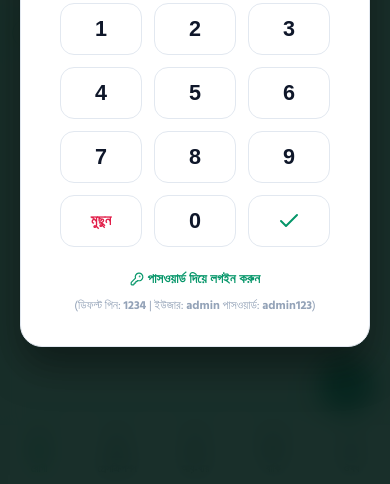
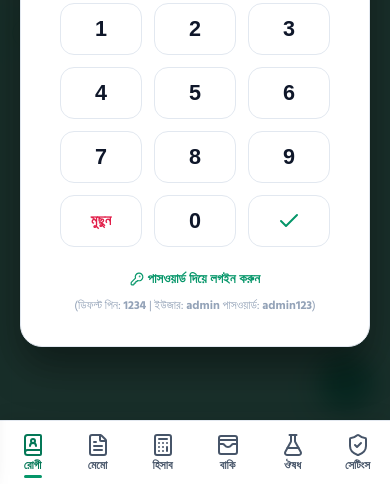
Before and after one commit to abu-hourira/akhi_homeo_hall, a plain HTML site: page index.html in a window 390 px wide. Shown: the part 360-844 px from the top of the page. Drawn offline with nearby package versions, Linux system fonts and the light colour scheme.

Commit message:
Refine bottom navigation bar with 6 core tabs for mobile view

```diff
--- a/index.html
+++ b/index.html
@@ -731,7 +731,7 @@
     <i data-lucide="plus"></i>
   </button>
 
-  <!-- Mobile Bottom Navigation Bar -->
+  <!-- Mobile Bottom Navigation Bar (নিচের মূল নেভিগেশন বার) -->
   <nav class="mobile-bottom-nav">
     <button class="bottom-nav-btn active" data-tab="tab-patients" onclick="switchTab('tab-patients')">
       <i data-lucide="book-user"></i>
@@ -739,11 +739,11 @@
     </button>
     <button class="bottom-nav-btn" data-tab="tab-prescriptions" onclick="switchTab('tab-prescriptions')">
       <i data-lucide="file-text"></i>
-      <span>প্রেসক্রিপশন</span>
+      <span>মেমো</span>
     </button>
     <button class="bottom-nav-btn" data-tab="tab-ledger" onclick="switchTab('tab-ledger')">
       <i data-lucide="calculator"></i>
-      <span>আয়-ব্যয়</span>
+      <span>হিসাব</span>
     </button>
     <button class="bottom-nav-btn" data-tab="tab-due" onclick="switchTab('tab-due')">
       <i data-lucide="wallet-cards"></i>
@@ -753,7 +753,12 @@
       <i data-lucide="flask-conical"></i>
       <span>ঔষধ</span>
     </button>
+    <button class="bottom-nav-btn" data-tab="tab-backup" onclick="switchTab('tab-backup')">
+      <i data-lucide="shield-check"></i>
+      <span>সেটিংস</span>
+    </button>
   </nav>
+
 
   <!-- TOAST NOTIFICATION CONTAINER -->
   <div class="toast-container" id="toast-container"></div>
--- a/styles.css
+++ b/styles.css
@@ -1620,20 +1620,22 @@ textarea.form-control {
   .rx-medicine-row > div:nth-child(1) { grid-column: 1 / -1; }
   .rx-medicine-row > div:nth-child(3) { grid-column: 1 / -1; }
 
-  /* Mobile Bottom Navigation Bar */
+  /* Mobile Bottom Navigation Bar (নিচের মূল নেভিগেশন বার) */
   .mobile-bottom-nav {
     display: flex !important;
     position: fixed;
     bottom: 0;
     left: 0;
     right: 0;
-    height: 60px;
+    height: 64px;
     background: var(--bg-card);
     border-top: 1px solid var(--border-color);
-    z-index: 900;
+    z-index: 1000;
     align-items: center;
     justify-content: space-around;
-    box-shadow: 0 -2px 10px rgba(0, 0, 0, 0.08);
+    box-shadow: 0 -4px 16px rgba(0, 0, 0, 0.08);
+    backdrop-filter: blur(10px);
+    padding-bottom: env(safe-area-inset-bottom, 0px);
   }
 
   .bottom-nav-btn {
@@ -1641,25 +1643,46 @@ textarea.form-control {
     flex-direction: column;
     align-items: center;
     justify-content: center;
-    gap: 3px;
+    gap: 2px;
     background: none;
     border: none;
     color: var(--text-secondary);
-    font-size: 0.68rem;
+    font-size: 0.72rem;
     font-weight: 600;
     cursor: pointer;
     flex: 1;
     height: 100%;
     transition: var(--transition);
+    position: relative;
+    padding: 6px 0;
   }
 
   .bottom-nav-btn i {
+    width: 20px;
+    height: 20px;
+    transition: var(--transition);
+  }
+
+  .bottom-nav-btn.active {
+    color: var(--primary-700);
+  }
+
+  [data-theme="dark"] .bottom-nav-btn.active {
+    color: var(--teal-500);
+  }
+
+  .bottom-nav-btn.active i {
+    transform: translateY(-2px) scale(1.1);
+  }
+
+  .bottom-nav-btn.active::after {
+    content: '';
+    position: absolute;
+    bottom: 6px;
     width: 18px;
-    height: 18px;
-  }
-
-  .bottom-nav-btn.active {
-    color: var(--primary-600);
+    height: 3px;
+    border-radius: 2px;
+    background: var(--primary-600);
   }
 
   /* Floating Action Button for Mobile */
@@ -1667,7 +1690,7 @@ textarea.form-control {
     display: flex !important;
     position: fixed;
     right: 18px;
-    bottom: 74px;
+    bottom: 76px;
     width: 52px;
     height: 52px;
     border-radius: 50%;
@@ -1677,7 +1700,7 @@ textarea.form-control {
     align-items: center;
     justify-content: center;
     font-size: 1.5rem;
-    z-index: 800;
+    z-index: 900;
     border: none;
     cursor: pointer;
     transition: var(--transition);
```
